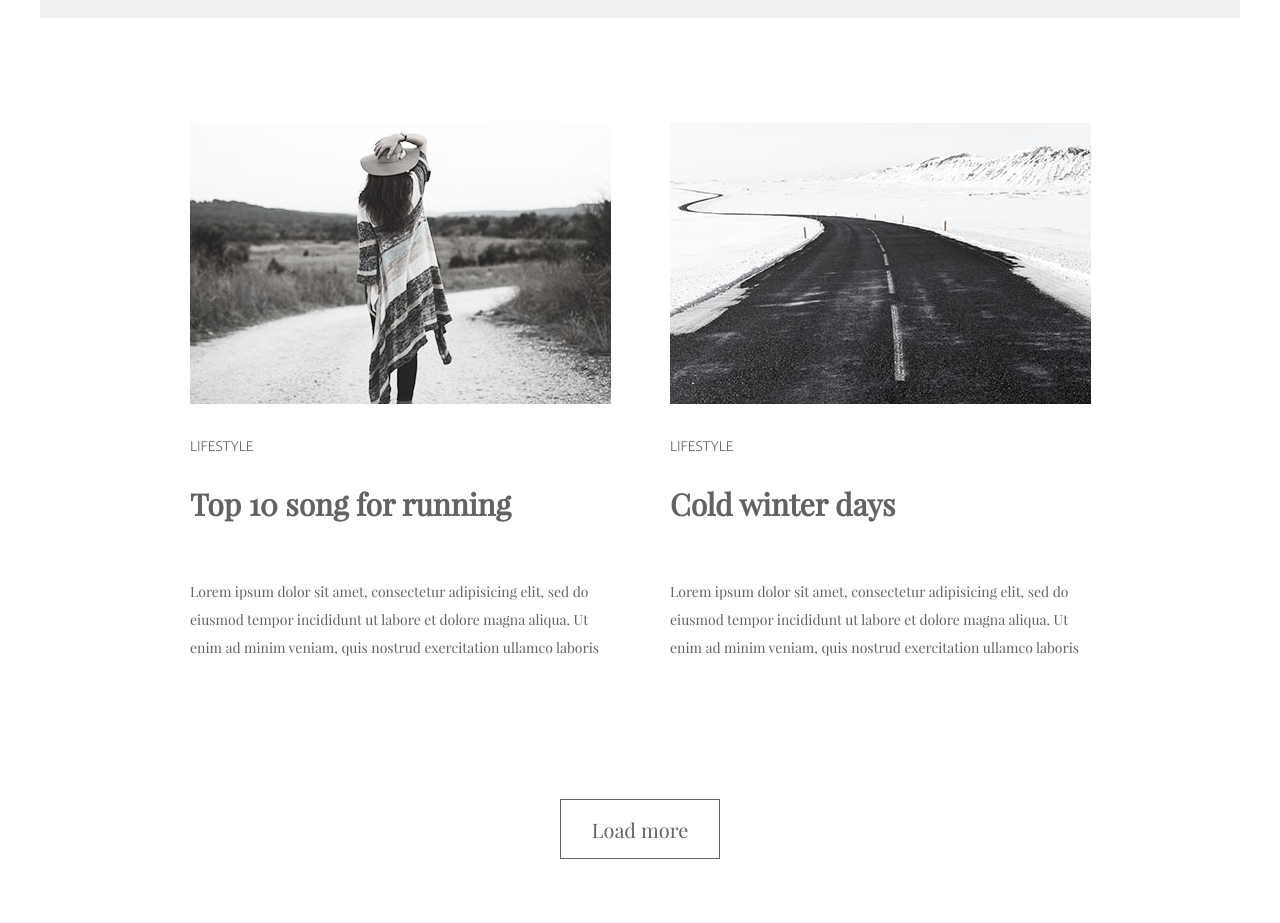
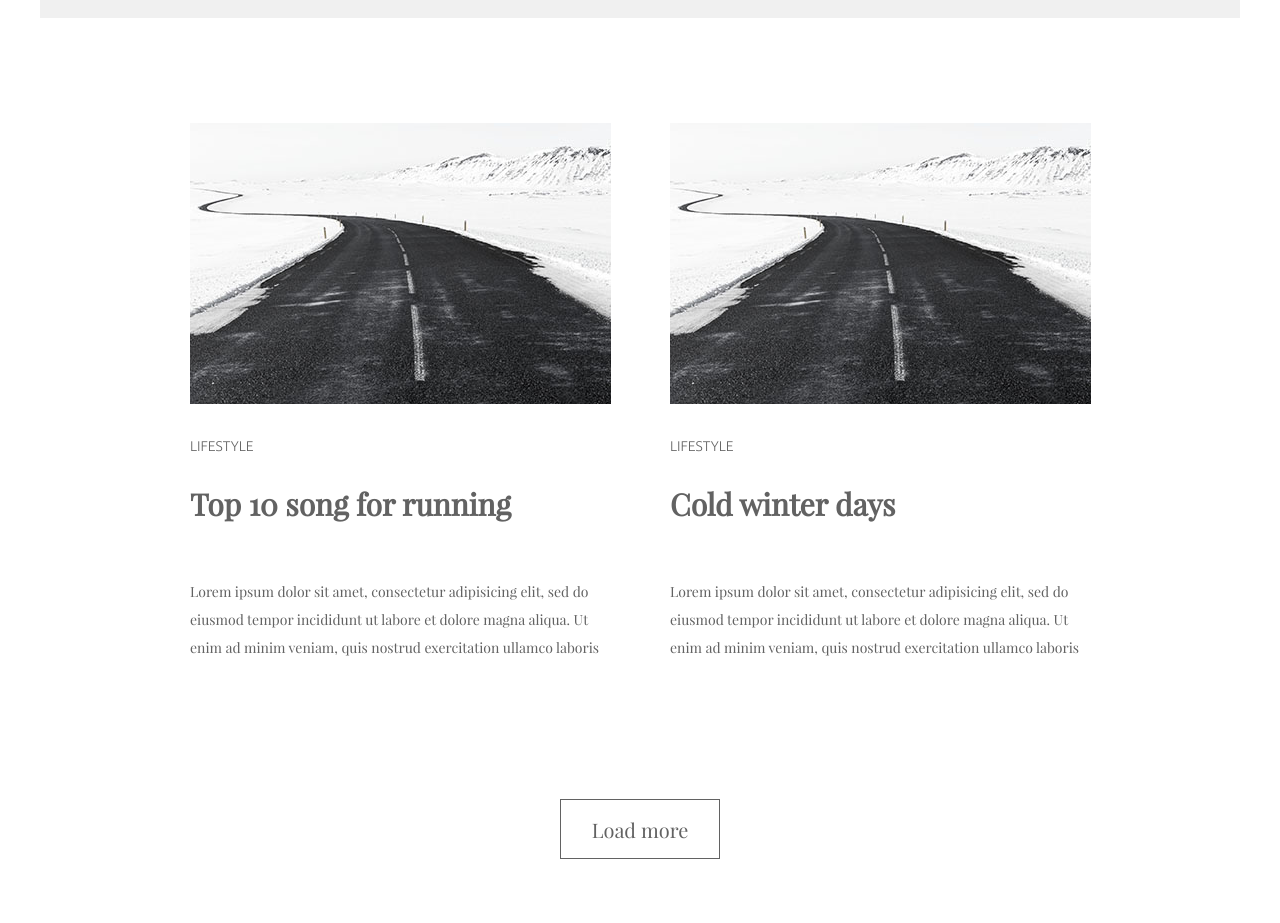
Before and after one commit to sonvu056/sonvu056.github.io, a plain HTML site: page Responsive/Minimo/index.html in a window 1280 px wide. Shown: the part 2902-3825 px from the top of the page. Drawn offline with Linux system fonts and the light colour scheme; files whose address does not match are found by name.

Commit message:
Update index.html

```diff
--- a/Responsive/Minimo/index.html
+++ b/Responsive/Minimo/index.html
@@ -118,7 +118,7 @@
 
             <section class="row flex">
                 <div class="item">
-                    <img src="/img/anh5.jpg" alt="anh5">
+                    <img src="img/anh6.jpg" alt="anh5">
                     <div class="item-tag ubuntu-light uppercase light-brown">
                         <a href="#">Lifestyle</a>
                     </div>
```
